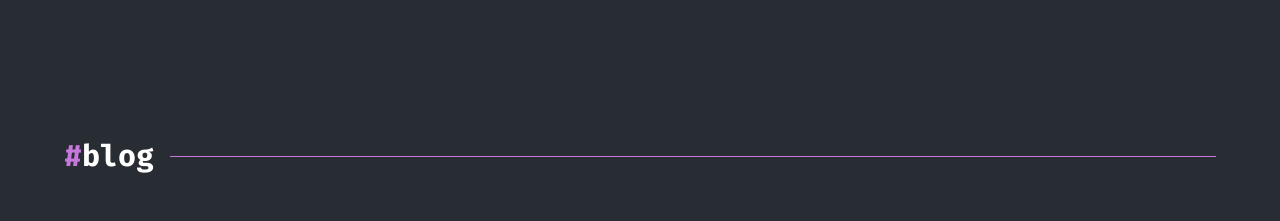
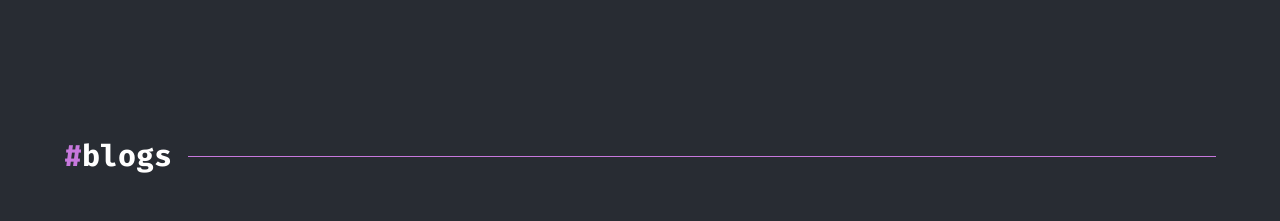
Before and after one commit to mhdnazrul/mhdnazrul.github.io, a Next.js app: page / in a window 1280 px wide. Shown: the part 3800-4021 px from the top of the page. Built offline with nearby package versions, Linux system fonts and the light colour scheme.

Commit message:
FIX: id ( add 's' )

```diff
--- a/src/sections/Blog.tsx
+++ b/src/sections/Blog.tsx
@@ -83,8 +83,8 @@ function BlogCard({ post }: { post: BlogPost }) {
 
 export default function Blog() {
     return (
-        <section id="blog" className="py-20 px-6 lg:px-16 max-w-7xl mx-auto">
-            <SectionHeading title="blog" />
+        <section id="blogs" className="py-20 px-6 lg:px-16 max-w-7xl mx-auto">
+            <SectionHeading title="blogs" />
             <div className="grid grid-cols-1 md:grid-cols-2 lg:grid-cols-3 gap-6">
                 {blogPosts.map((post) => (
                     <BlogCard key={post.id} post={post} />
```
